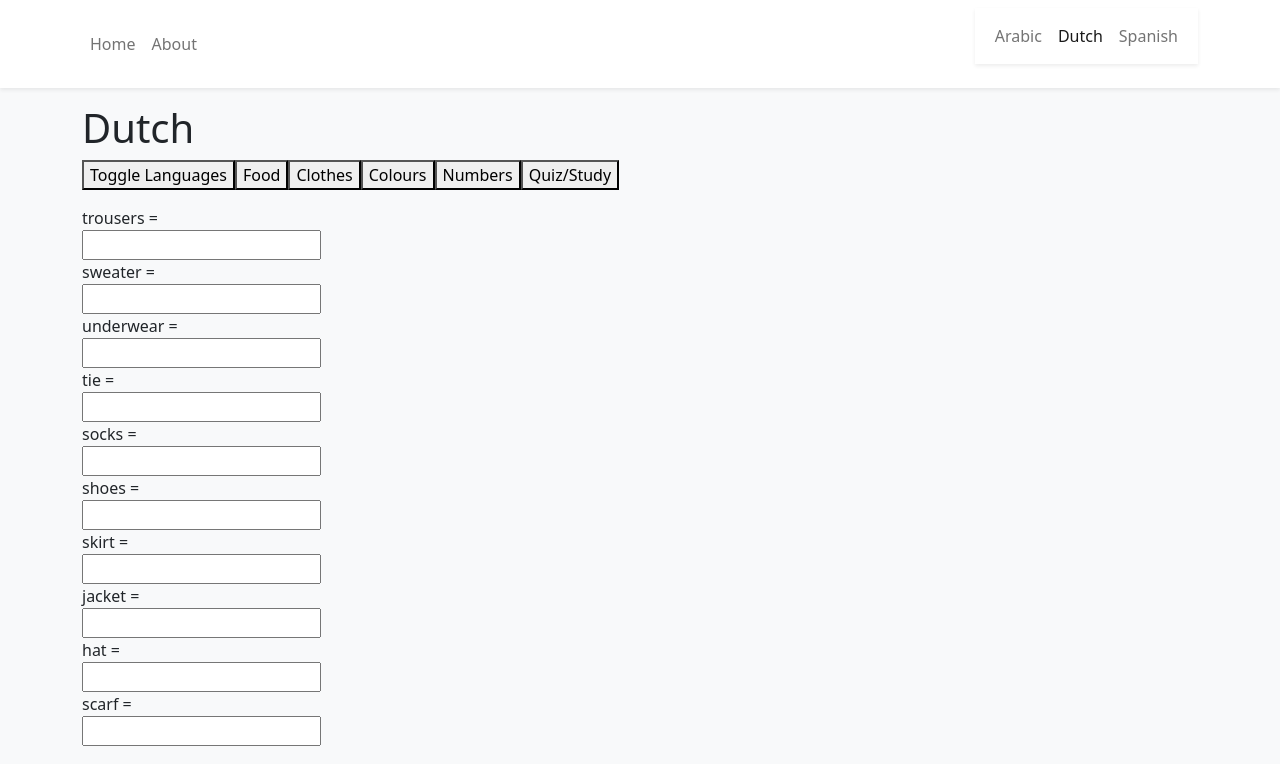
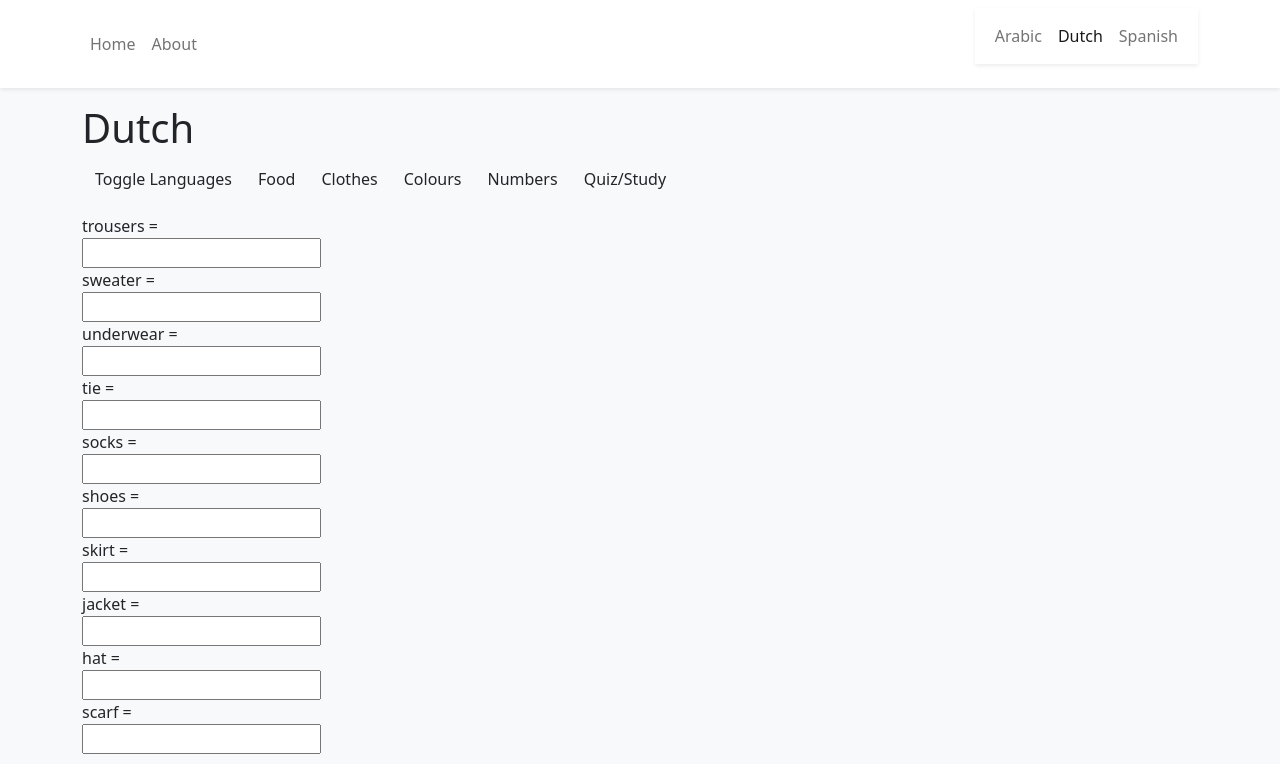
Before and after one commit to KevinCramer/LanguageToolReact, a React (Vite) app: page /study/dutch in a window 1280 px wide. Shown: the top 764 px of the page. Built offline with nearby package versions, Linux system fonts and the light colour scheme.

Commit message:
adding css

```diff
--- a/package.json
+++ b/package.json
@@ -9,6 +9,7 @@
     "preview": "vite preview"
   },
   "dependencies": {
+    "@vanilla-extract/css": "^1.9.2",
     "bootstrap": "^5.2.3",
     "react": "^18.2.0",
     "react-bootstrap": "^2.6.0",
--- a/src/pages/Languages/StudyContent.tsx
+++ b/src/pages/Languages/StudyContent.tsx
@@ -1,4 +1,5 @@
 import { Key, useState } from "react"
+import './button.css';
 
 const StudyContent = (props: any) => {
     const language = props.language
@@ -42,12 +43,12 @@ const StudyContent = (props: any) => {
     return (
         <div>
             <h1>{languageName}</h1>
-                <button onClick={handleClick} >Toggle Languages</button>
-                <button onClick={changeCurrentTopicToFood} >Food</button>
-                <button onClick={changeCurrentTopicToClothes} >Clothes</button>
-                <button onClick={changeCurrentTopicToColours} >Colours</button>
-                <button onClick={changeCurrentTopicToNumbers} >Numbers</button>
-                <button onClick={changeQuizState} >Quiz/Study</button>
+                <button className="btn" onClick={handleClick}  >Toggle Languages</button>
+                <button className="btn"onClick={changeCurrentTopicToFood} >Food</button>
+                <button className="btn"onClick={changeCurrentTopicToClothes} >Clothes</button>
+                <button className="btn"onClick={changeCurrentTopicToColours} >Colours</button>
+                <button className="btn"onClick={changeCurrentTopicToNumbers} >Numbers</button>
+                <button className="btn"onClick={changeQuizState} >Quiz/Study</button>
                 <p></p>
                 {ToggleQuiz()}
         </div>
--- /dev/null
+++ b/src/pages/Languages/button.css
@@ -0,0 +1,41 @@
+:root {
+    --primary: #fff;
+}
+
+.btn {
+    padding: 8px 20px;
+    border-radius: 2px;
+    outline: none;
+    border:none;
+    cursor:pointer;
+}
+
+.btn--primary {
+    background-color: var(--primary);
+    color: #242424;
+    border: 1px solid var(--primary)
+}
+
+.btn--outline {
+    background-color: transparent;
+    color:#fff;
+    padding: 8px 20px;
+    border: 1px solid var(--primary);
+    transition: all 0.3s ease-out;
+
+}
+.btn--medium {
+    padding: 8px 20px;
+    font-size: 20px;
+}
+
+.btn--large {
+    padding: 8px 26px;
+    font-size: 20px;
+}
+
+.btn--medium:hover, .btn--large:hover{
+    background: #fff;
+    color: #242424;
+    transition: all 0.3s ease-out;
+}
```
Also changed, not shown: 1 other file (tests, documents, lock files or other folders).
